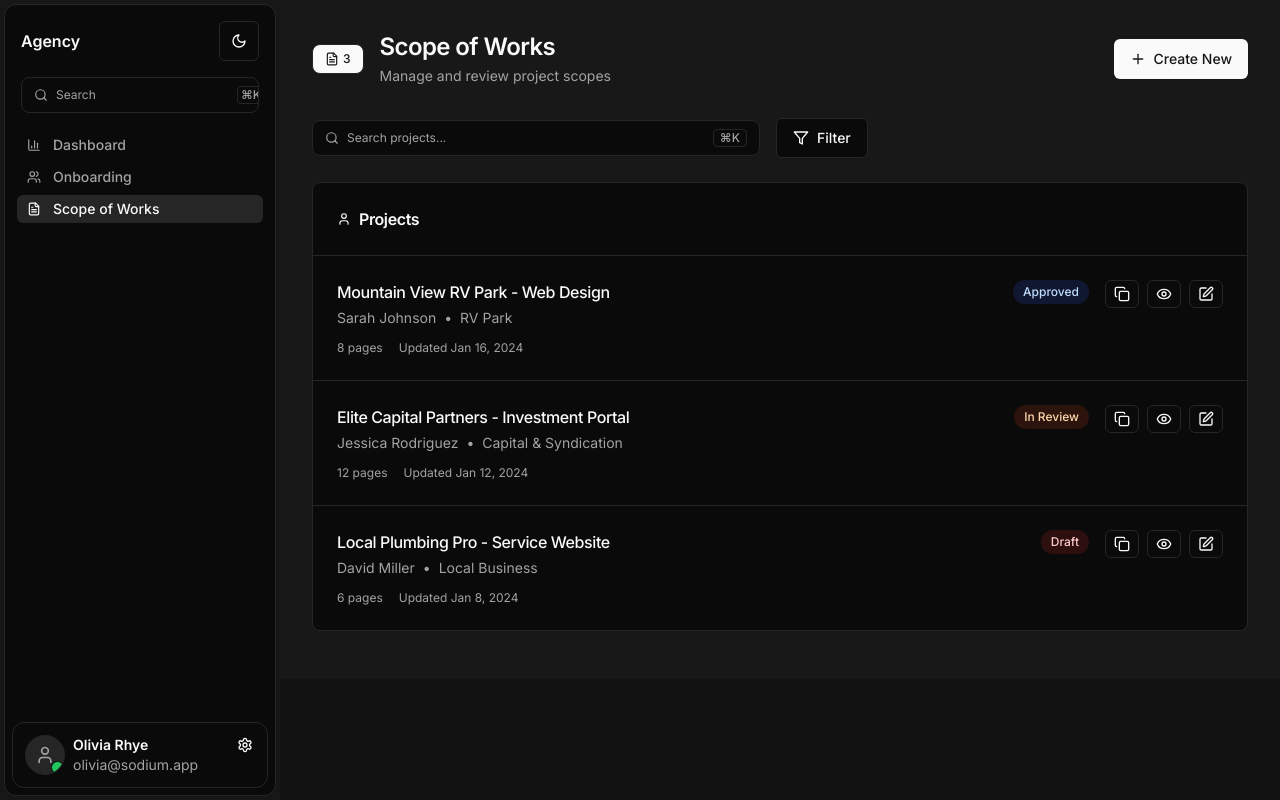
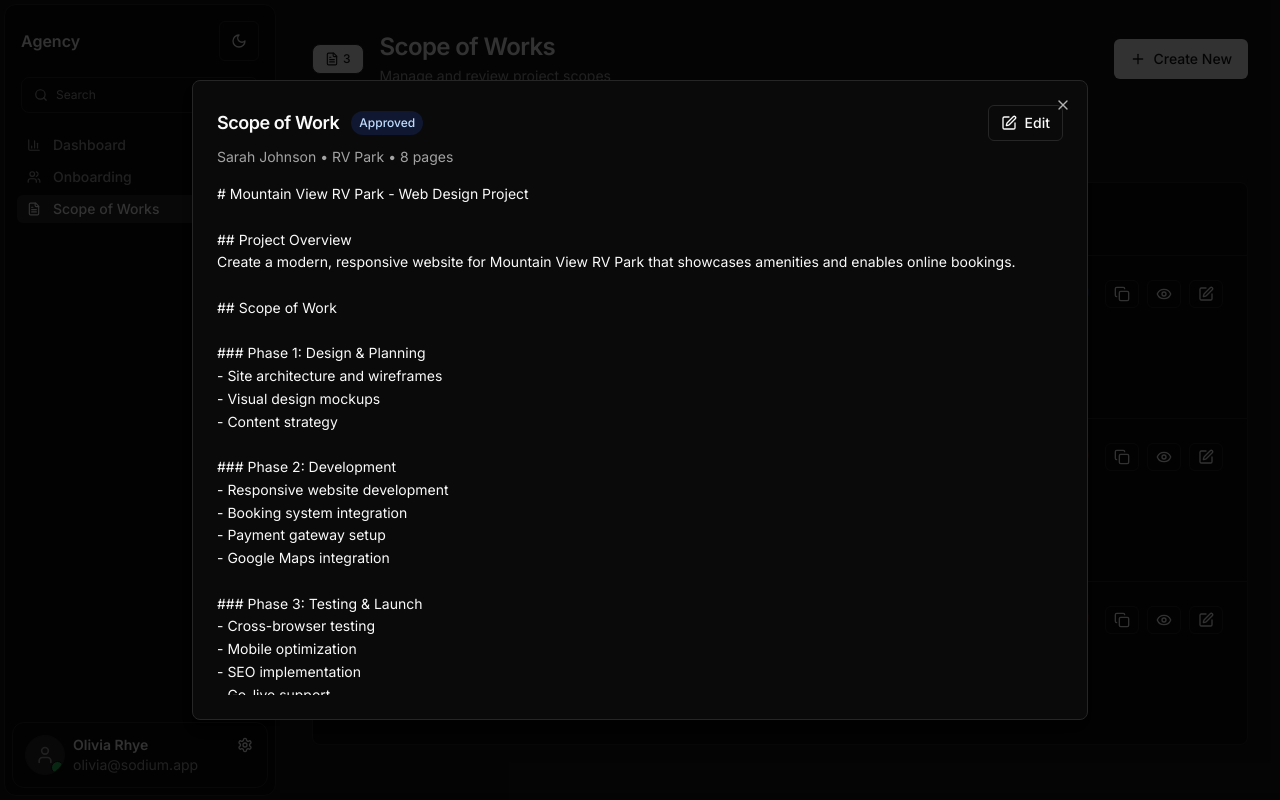
Before and after one commit to parkwebdev/parkweb-sak, a React (Vite) app: page /scope-of-works in a window 1280 px wide. Both pictures are taken after a click on the button 1164 px from the left and 294 px from the top of the page. Built offline with nearby package versions, Linux system fonts and the light colour scheme.

Commit message:
Fix view/edit functionality and restore tags

```diff
--- a/src/pages/ScopeOfWorks.tsx
+++ b/src/pages/ScopeOfWorks.tsx
@@ -1,10 +1,14 @@
 import React, { useState } from 'react';
 import { Sidebar } from '@/components/Sidebar';
 import { SearchInput } from '@/components/SearchInput';
-import { FileText, Plus, Filter, Eye, Edit, Copy, Clock, User } from 'lucide-react';
+import { FileText, Plus, Filter, Eye, Edit, Copy, Clock, User, X, Save } from 'lucide-react';
 import { Button } from '@/components/ui/button';
 import { Card, CardContent, CardDescription, CardHeader, CardTitle } from '@/components/ui/card';
 import { Badge } from '@/components/Badge';
+import { Dialog, DialogContent, DialogDescription, DialogHeader, DialogTitle } from '@/components/ui/dialog';
+import { Textarea } from '@/components/ui/textarea';
+import { Input } from '@/components/ui/input';
+import { Label } from '@/components/ui/label';
 import { formatDate } from '@/lib/status-helpers';
 import { useToast } from '@/hooks/use-toast';
 
@@ -20,7 +24,44 @@ const scopeOfWorks = [
     dateCreated: '2024-01-15',
     dateModified: '2024-01-16',
     pages: 8,
-    integrations: ['Booking System', 'Payment Gateway', 'Google Maps']
+    integrations: ['Booking System', 'Payment Gateway', 'Google Maps'],
+    content: `# Mountain View RV Park - Web Design Project
+
+## Project Overview
+Create a modern, responsive website for Mountain View RV Park that showcases amenities and enables online bookings.
+
+## Scope of Work
+
+### Phase 1: Design & Planning
+- Site architecture and wireframes
+- Visual design mockups
+- Content strategy
+
+### Phase 2: Development
+- Responsive website development
+- Booking system integration
+- Payment gateway setup
+- Google Maps integration
+
+### Phase 3: Testing & Launch
+- Cross-browser testing
+- Mobile optimization
+- SEO implementation
+- Go-live support
+
+## Deliverables
+- 8 fully designed and developed pages
+- Booking system with calendar
+- Payment processing capability
+- Mobile-responsive design
+- SEO optimization
+
+## Timeline
+- Phase 1: 2 weeks
+- Phase 2: 4 weeks
+- Phase 3: 1 week
+
+Total project duration: 7 weeks`
   },
   {
     id: '2',
@@ -33,7 +74,38 @@ const scopeOfWorks = [
     dateCreated: '2024-01-10',
     dateModified: '2024-01-12',
     pages: 12,
-    integrations: ['Investor Portal', 'Document Management', 'CRM']
+    integrations: ['Investor Portal', 'Document Management', 'CRM'],
+    content: `# Elite Capital Partners - Investment Portal
+
+## Project Overview
+Develop a comprehensive investment portal for managing investor relations and deal flow.
+
+## Scope of Work
+
+### Phase 1: Portal Architecture
+- User authentication system
+- Investor dashboard design
+- Document management structure
+
+### Phase 2: Core Features
+- Deal presentation system
+- Investment tracking
+- Communication tools
+- Reporting capabilities
+
+### Phase 3: Integration & Security
+- CRM integration
+- Security implementation
+- Compliance features
+
+## Deliverables
+- 12-page investor portal
+- Document management system
+- CRM integration
+- Security protocols
+
+## Timeline
+Total project duration: 10 weeks`
   },
   {
     id: '3',
@@ -46,7 +118,32 @@ const scopeOfWorks = [
     dateCreated: '2024-01-08',
     dateModified: '2024-01-08',
     pages: 6,
-    integrations: ['Appointment Booking', 'Contact Forms']
+    integrations: ['Appointment Booking', 'Contact Forms'],
+    content: `# Local Plumbing Pro - Service Website
+
+## Project Overview
+Create a professional website for local plumbing services with online appointment booking.
+
+## Scope of Work
+
+### Phase 1: Website Development
+- Service pages design
+- Contact forms setup
+- Appointment booking system
+
+### Phase 2: Optimization
+- Local SEO implementation
+- Mobile optimization
+- Performance optimization
+
+## Deliverables
+- 6-page service website
+- Online appointment booking
+- Contact form integration
+- Local SEO setup
+
+## Timeline
+Total project duration: 4 weeks`
   }
 ];
 
@@ -65,6 +162,10 @@ const getStatusBadgeVariant = (status: string) => {
 
 const ScopeOfWorks = () => {
   const [searchTerm, setSearchTerm] = useState('');
+  const [selectedSow, setSelectedSow] = useState<any>(null);
+  const [isEditing, setIsEditing] = useState(false);
+  const [editedContent, setEditedContent] = useState('');
+  const [editedTitle, setEditedTitle] = useState('');
   const { toast } = useToast();
 
   const searchResults = scopeOfWorks.map(sow => ({
@@ -80,6 +181,36 @@ const ScopeOfWorks = () => {
       title: "Copied to clipboard",
       description: "Link has been copied to your clipboard.",
     });
+  };
+
+  const handleViewSow = (sow: any) => {
+    setSelectedSow(sow);
+    setEditedContent(sow.content);
+    setEditedTitle(sow.title);
+    setIsEditing(false);
+  };
+
+  const handleEditSow = (sow: any) => {
+    setSelectedSow(sow);
+    setEditedContent(sow.content);
+    setEditedTitle(sow.title);
+    setIsEditing(true);
+  };
+
+  const handleSaveChanges = () => {
+    // In a real app, this would save to a backend
+    toast({
+      title: "Changes saved",
+      description: "Your scope of work has been updated.",
+    });
+    setIsEditing(false);
+  };
+
+  const handleCloseModal = () => {
+    setSelectedSow(null);
+    setIsEditing(false);
+    setEditedContent('');
+    setEditedTitle('');
   };
 
   const filteredScopeOfWorks = scopeOfWorks.filter(sow =>
@@ -174,9 +305,24 @@ const ScopeOfWorks = () => {
                             </div>
                           </div>
 
-                          <div className="flex items-center gap-4 text-xs text-muted-foreground">
+                          <div className="flex items-center gap-4 text-xs text-muted-foreground mb-3">
                             <span>{sow.pages} pages</span>
                             <span>Updated {formatDate(sow.dateModified)}</span>
+                          </div>
+
+                          <div className="flex items-center gap-2">
+                            <div className="flex flex-wrap gap-1">
+                              {sow.integrations.slice(0, 3).map((integration) => (
+                                <Badge key={integration} variant="outline" className="text-xs px-2 py-0.5">
+                                  {integration}
+                                </Badge>
+                              ))}
+                              {sow.integrations.length > 3 && (
+                                <Badge variant="outline" className="text-xs px-2 py-0.5">
+                                  +{sow.integrations.length - 3}
+                                </Badge>
+                              )}
+                            </div>
                           </div>
                         </div>
 
@@ -193,6 +339,7 @@ const ScopeOfWorks = () => {
                             variant="outline"
                             size="sm"
                             className="h-7 px-2"
+                            onClick={() => handleViewSow(sow)}
                           >
                             <Eye className="h-3 w-3" />
                           </Button>
@@ -200,6 +347,7 @@ const ScopeOfWorks = () => {
                             variant="outline"
                             size="sm"
                             className="h-7 px-2"
+                            onClick={() => handleEditSow(sow)}
                           >
                             <Edit className="h-3 w-3" />
                           </Button>
@@ -227,6 +375,96 @@ const ScopeOfWorks = () => {
                 </Button>
               </div>
             )}
+
+            {/* Scope of Work Viewer/Editor Modal */}
+            <Dialog open={!!selectedSow} onOpenChange={handleCloseModal}>
+              <DialogContent className="max-w-4xl max-h-[80vh] overflow-hidden flex flex-col">
+                <DialogHeader className="flex-shrink-0">
+                  <div className="flex items-center justify-between">
+                    <div className="flex items-center gap-3">
+                      <DialogTitle className="text-lg font-semibold">
+                        {isEditing ? 'Edit Scope of Work' : 'Scope of Work'}
+                      </DialogTitle>
+                      {selectedSow && (
+                        <Badge variant={getStatusBadgeVariant(selectedSow.status)} className="text-xs px-2 py-1">
+                          {selectedSow.status}
+                        </Badge>
+                      )}
+                    </div>
+                    <div className="flex items-center gap-2">
+                      {!isEditing ? (
+                        <Button
+                          variant="outline"
+                          size="sm"
+                          onClick={() => setIsEditing(true)}
+                          className="flex items-center gap-2"
+                        >
+                          <Edit className="h-3 w-3" />
+                          Edit
+                        </Button>
+                      ) : (
+                        <div className="flex items-center gap-2">
+                          <Button
+                            variant="outline"
+                            size="sm"
+                            onClick={() => setIsEditing(false)}
+                          >
+                            Cancel
+                          </Button>
+                          <Button
+                            size="sm"
+                            onClick={handleSaveChanges}
+                            className="flex items-center gap-2"
+                          >
+                            <Save className="h-3 w-3" />
+                            Save
+                          </Button>
+                        </div>
+                      )}
+                    </div>
+                  </div>
+                  {selectedSow && (
+                    <DialogDescription className="text-sm text-muted-foreground">
+                      {selectedSow.clientContact} • {selectedSow.industry} • {selectedSow.pages} pages
+                    </DialogDescription>
+                  )}
+                </DialogHeader>
+
+                <div className="flex-1 overflow-hidden">
+                  {isEditing ? (
+                    <div className="flex flex-col h-full gap-4">
+                      <div>
+                        <Label htmlFor="title" className="text-sm font-medium">Project Title</Label>
+                        <Input
+                          id="title"
+                          value={editedTitle}
+                          onChange={(e) => setEditedTitle(e.target.value)}
+                          className="mt-1"
+                        />
+                      </div>
+                      <div className="flex-1 flex flex-col">
+                        <Label htmlFor="content" className="text-sm font-medium mb-2">Scope of Work Content</Label>
+                        <Textarea
+                          id="content"
+                          value={editedContent}
+                          onChange={(e) => setEditedContent(e.target.value)}
+                          className="flex-1 min-h-[400px] font-mono text-sm resize-none"
+                          placeholder="Enter your scope of work content here..."
+                        />
+                      </div>
+                    </div>
+                  ) : (
+                    <div className="h-full overflow-y-auto pr-2">
+                      <div className="prose prose-sm max-w-none">
+                        <pre className="whitespace-pre-wrap font-sans text-sm leading-relaxed">
+                          {selectedSow?.content}
+                        </pre>
+                      </div>
+                    </div>
+                  )}
+                </div>
+              </DialogContent>
+            </Dialog>
           </div>
         </main>
       </div>
```
